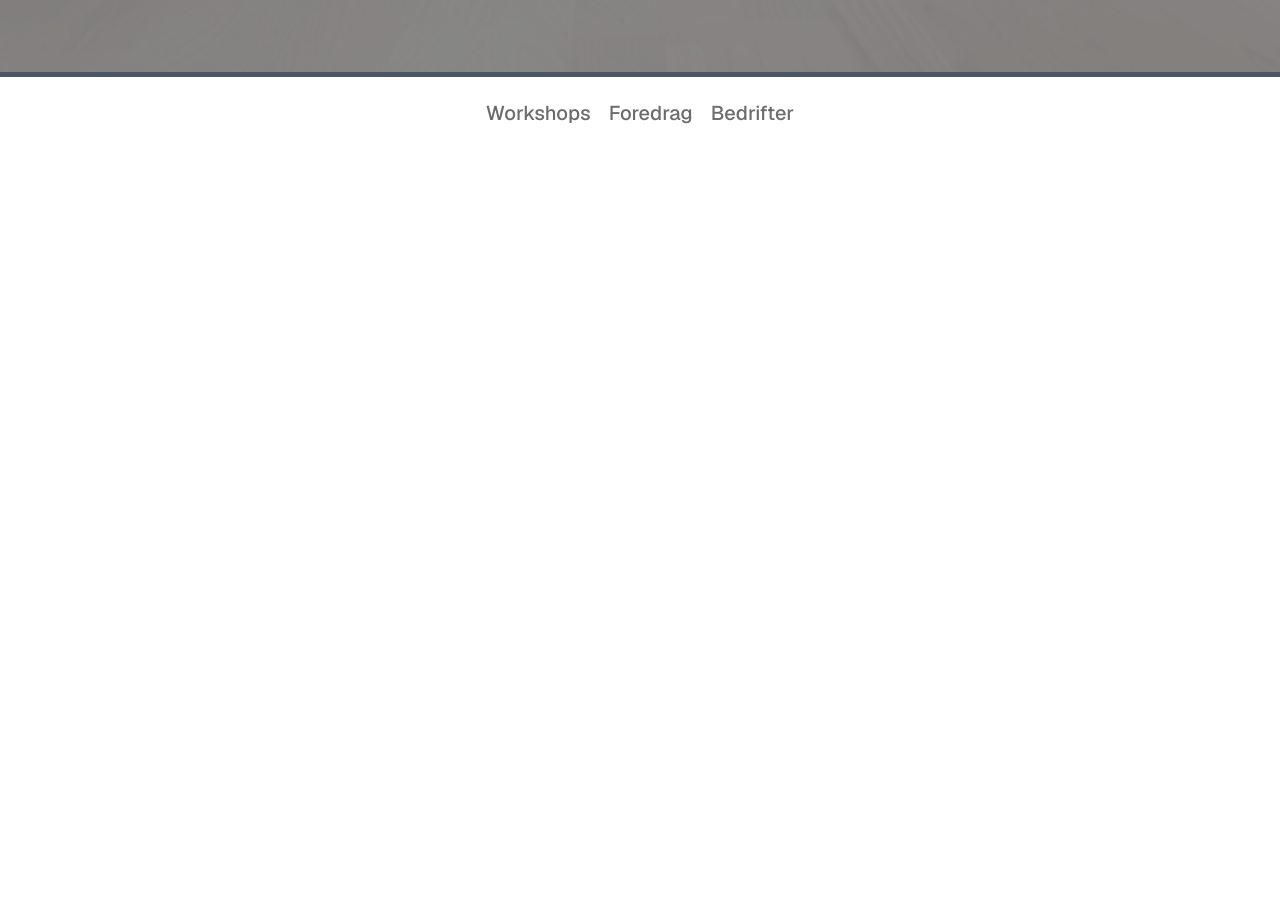
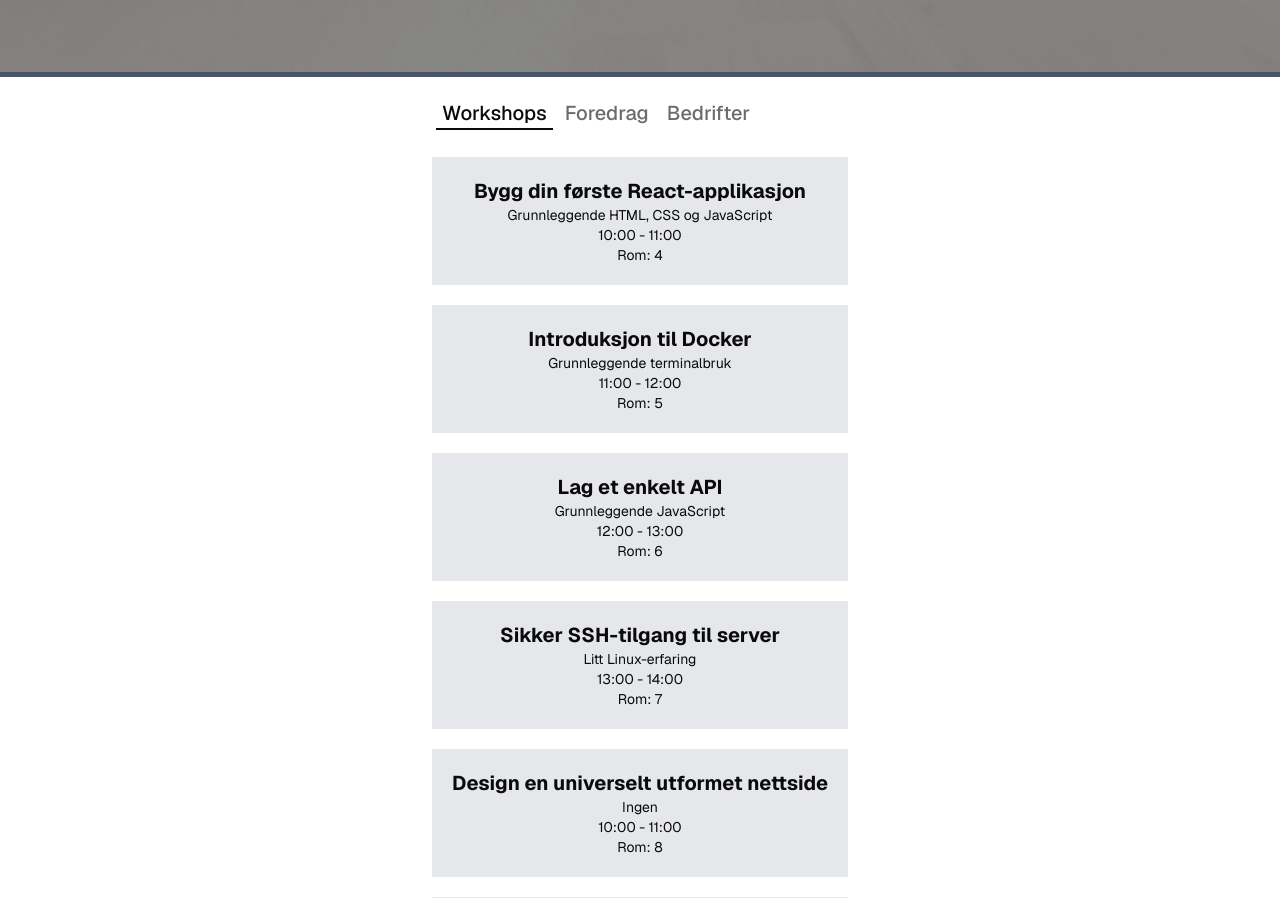
Before and after one commit to catsrieldreemurr/2inf-festival, a Next.js app in the folder 2inf/: page /program in a window 1280 px wide. Shown: the part 800-1698 px from the top of the page. Before the commit the page ends 949 px from the top, so only its background shows below. Built offline with nearby package versions, Linux system fonts and the light colour scheme.

Commit message:
Improve Fetching Code

```diff
--- a/2inf/app/program/page.tsx
+++ b/2inf/app/program/page.tsx
@@ -13,7 +13,7 @@ export default function Page(){
             </Hero>
 
             <div className="flex justify-center m-5">
-                <Tabs defaultValue="Worskhops">
+                <Tabs defaultValue="Workshops">
                     <TabsList variant={"line"}>
                         <TabsTrigger value="Workshops" className="text-xl">Workshops</TabsTrigger>
                         <TabsTrigger value="Foredrag" className="text-xl">Foredrag</TabsTrigger>
--- /dev/null
+++ b/2inf/components/ui/getData.ts
@@ -0,0 +1,17 @@
+export async function FetchData(){
+    const req = await fetch("/api/readJSON")
+    const newData = await req.json()
+
+    console.log(newData)
+
+    try{
+        console.log(req.status)
+        if(req.status === 200) {
+            return (newData)
+        } else {
+            return (req.status)
+        }
+    } catch (err) {
+        return(req.status)
+    }
+}
--- a/2inf/components/ui/workshopsSection.tsx
+++ b/2inf/components/ui/workshopsSection.tsx
@@ -3,30 +3,15 @@ import { useEffect, useState } from "react";
 
 import { AllFetchedData } from "./interfaces";
 import Typography from "./typography";
+import { FetchData } from "./getData";
 
 export default function WorkshopSection(){
-    const [data, setData] = useState<AllFetchedData[] | null>(null)
-    const [failed, setFailed] = useState(false)
+    const [data, setData] = useState<AllFetchedData | null>(null)
 
     useEffect(() => {
         async function Getdata(){
-            const req = await fetch("/api/readJSON")
-            const newData = await req.json()
-
-            console.log(newData)
-
-            try{
-                if(req.status === 200) {
-                    setData(newData)
-                    setFailed(false)
-                } else {
-                    setData([])
-                    setFailed(req.status !== 200 || false)
-                }
-            } catch (err) {
-                setFailed( true)
-                setData([])
-            }
+            const result = await FetchData();
+            setData(result)
         }
 
         Getdata()
@@ -44,6 +29,8 @@ export default function WorkshopSection(){
                             <div>
                                 <Typography>{index.startTid} - {index.sluttTid}</Typography>
                             </div>
+
+                            <Typography>Rom: {index.romId}</Typography>
                         </div>
                     )
                 }) }
```
Also changed, not shown: 2inf/components/ui/interfaces.ts (+7 -7 lines).
